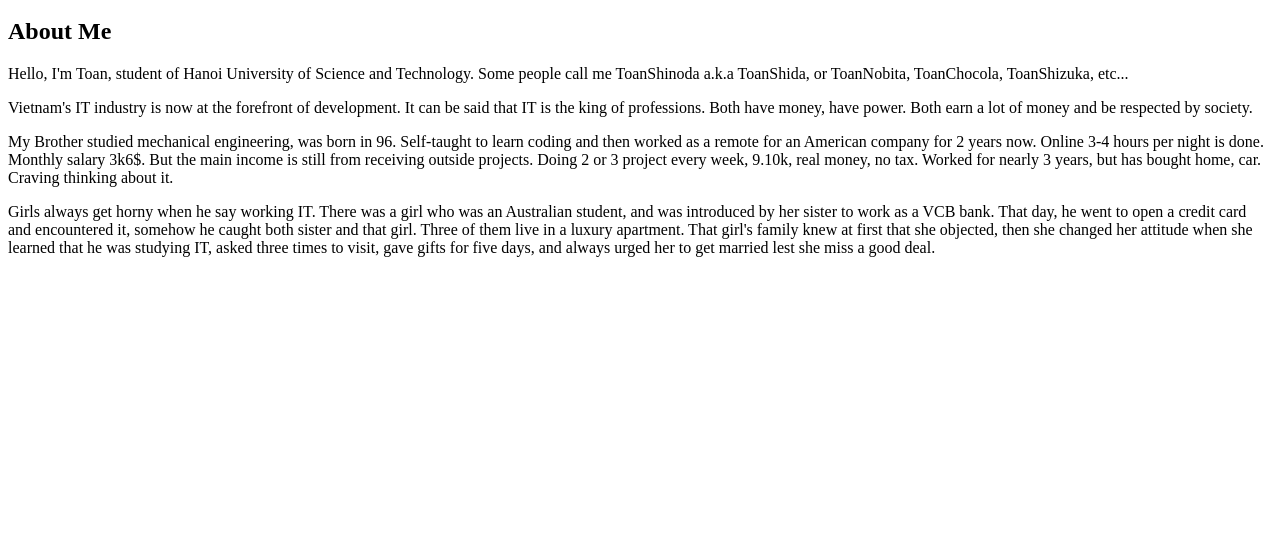
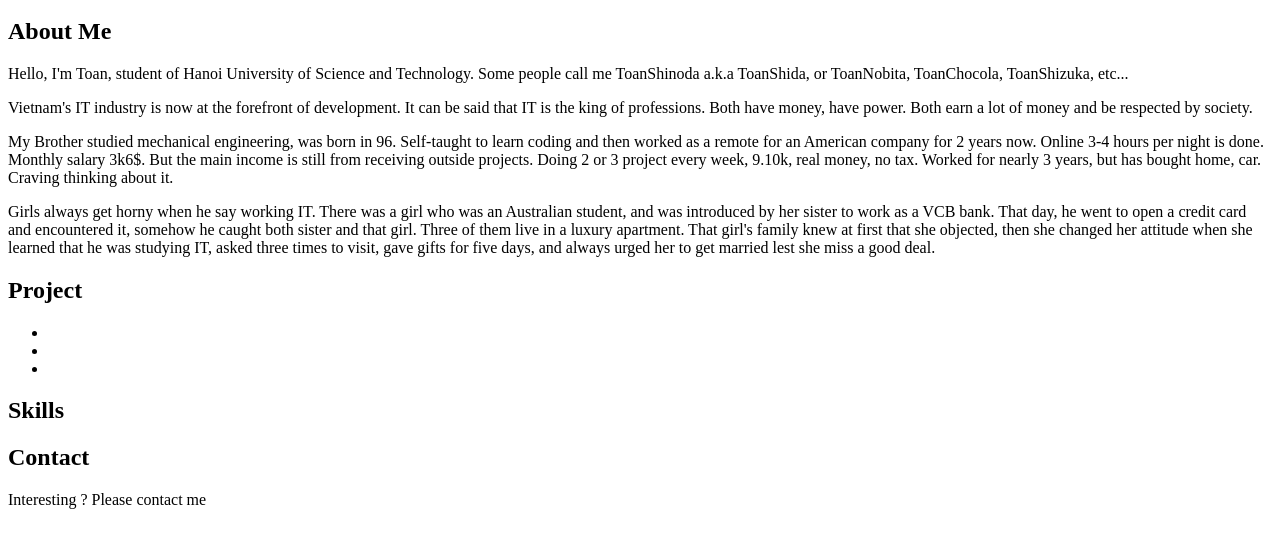
Before and after one commit to Toan1251/portfolio, a plain HTML site: page portfolio.html in a window 1280 px wide. Shown: the part 100-648 px from the top of the page. Drawn offline with Linux system fonts and the light colour scheme.

Commit message:
add another port

```diff
--- a/portfolio.html
+++ b/portfolio.html
@@ -21,24 +21,38 @@
         <main>
             <!--About me-->
             <section id="about-me">
-                <h2>About Me</h2>
-                <p>Hello, I'm Toan, student of Hanoi University of Science and Technology. Some people call me ToanShinoda a.k.a ToanShida, or ToanNobita, ToanChocola, ToanShizuka, etc...</p>
+                <article>
+                    <h2>About Me</h2>
+                    <p>Hello, I'm Toan, student of Hanoi University of Science and Technology. Some people call me ToanShinoda a.k.a ToanShida, or ToanNobita, ToanChocola, ToanShizuka, etc...</p>
 
-                <p>Vietnam's IT industry is now at the forefront of development. It can be said that IT is the king of professions. Both have money, have power. Both earn a lot of money and be respected by society.</p>
-                <p>My Brother studied mechanical engineering, was born in 96. Self-taught to learn coding and then worked as a remote for an American company for 2 years now. Online 3-4 hours per night is done. Monthly salary 3k6$. But the main income is still from receiving outside projects. Doing 2 or 3 project every week, 9.10k, real money, no tax. Worked for nearly 3 years, but has bought home, car. Craving thinking about it.</p>
-                <p>Girls always get horny when he say working IT. There was a girl who was an Australian student, and was introduced by her sister to work as a VCB bank. That day, he went to open a credit card and encountered it, somehow he caught both sister and that girl. Three of them live in a luxury apartment. That girl's family knew at first that she objected, then she changed her attitude when she learned that he was studying IT, asked three times to visit, gave gifts for five days, and always urged her to get married lest she miss a good deal.</p>
+                    <p>Vietnam's IT industry is now at the forefront of development. It can be said that IT is the king of professions. Both have money, have power. Both earn a lot of money and be respected by society.</p>
+                    <p>My Brother studied mechanical engineering, was born in 96. Self-taught to learn coding and then worked as a remote for an American company for 2 years now. Online 3-4 hours per night is done. Monthly salary 3k6$. But the main income is still from receiving outside projects. Doing 2 or 3 project every week, 9.10k, real money, no tax. Worked for nearly 3 years, but has bought home, car. Craving thinking about it.</p>
+                    <p>Girls always get horny when he say working IT. There was a girl who was an Australian student, and was introduced by her sister to work as a VCB bank. That day, he went to open a credit card and encountered it, somehow he caught both sister and that girl. Three of them live in a luxury apartment. That girl's family knew at first that she objected, then she changed her attitude when she learned that he was studying IT, asked three times to visit, gave gifts for five days, and always urged her to get married lest she miss a good deal.</p>
+                </article>
             </section>
             <!--Project-->
             <section id="project">
-
+                <h2>Project</h2>
+                <ul>
+                    <li id="project1"></li>
+                    <li id="project2"></li>
+                    <li id="project3"></li>
+                </ul>
             </section>
             <!--Skill-->
             <section id="skill">
+                <h2>Skills</h2>
+                <div>
 
+                </div>
             </section>
             <!--Contact-->
             <section id="contact">
+                <h2>Contact</h2>
+                <p>Interesting ? Please contact me</p>
+                <div>
 
+                </div>
             </section>
         </main>
 
```
